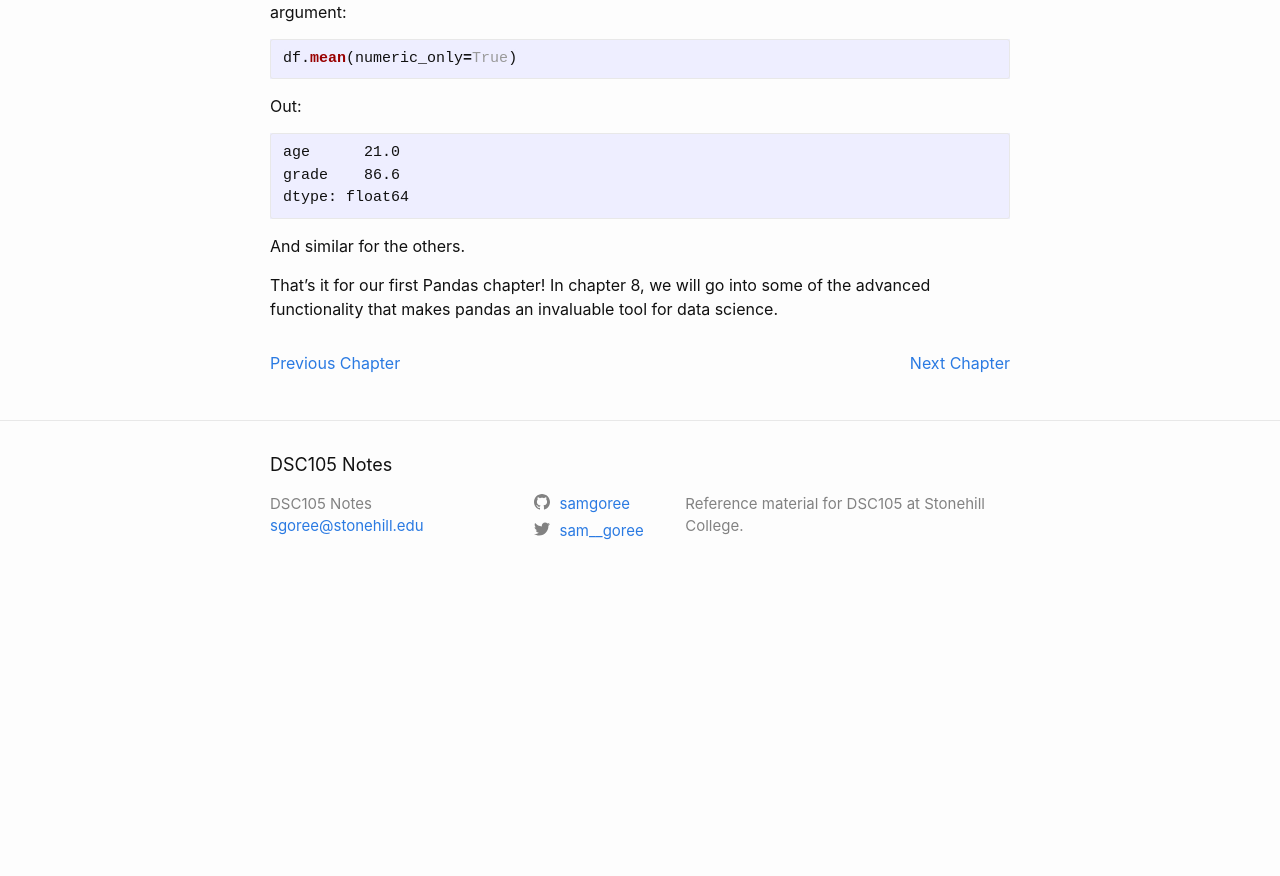
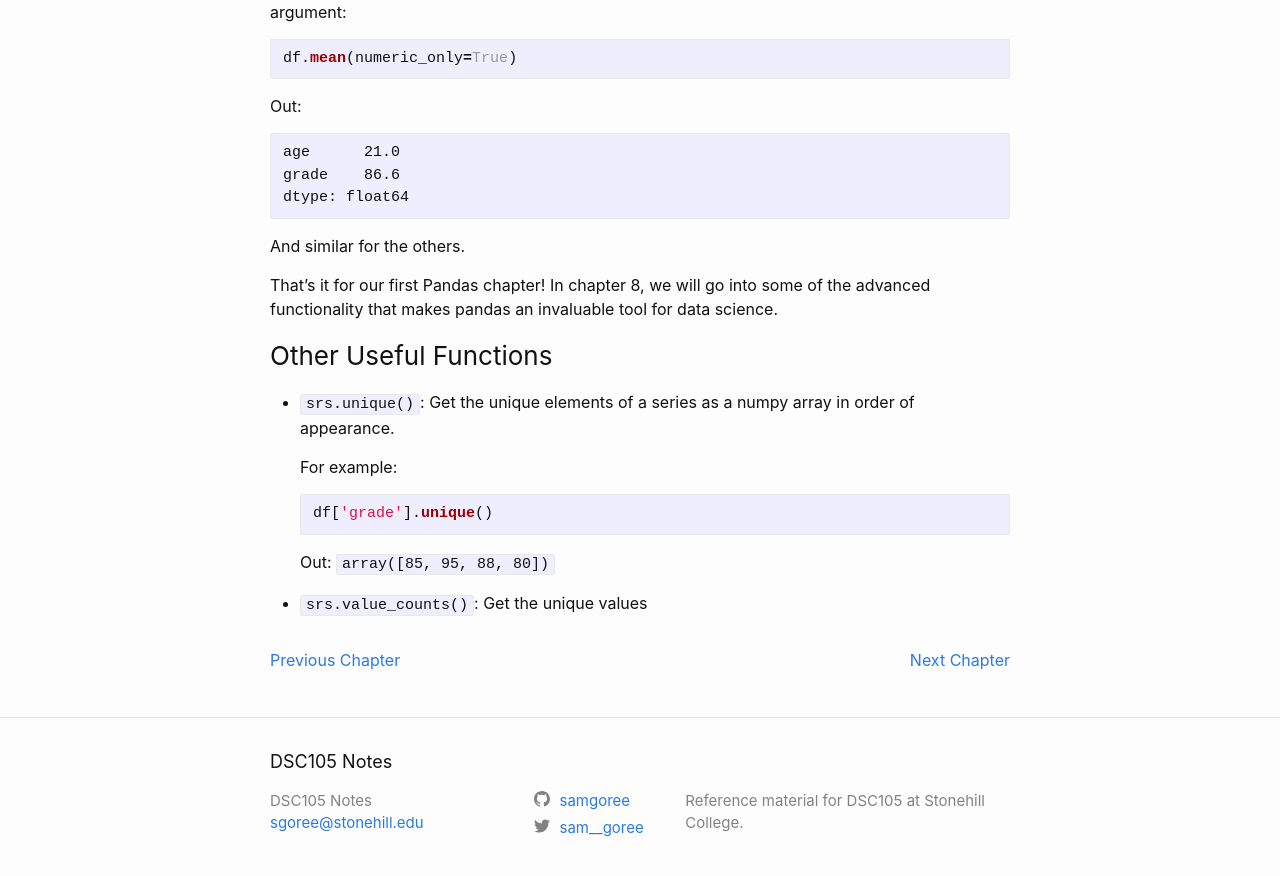
Before and after one commit to samgoree/data-science-notes, a Jekyll site: the page built from _chapters/Pandas.md, in a window 1280 px wide and 900 px high, scrolled down 14124 px. Shown: the top 876 px of the window. Built offline with Jekyll 4.4.1, drawn with Linux system fonts in a browser that asks for light colours; before the commit the page ends 14727 px from its top, so only the background shows below that.

Commit message:
desktop changes

````diff
--- a/_chapters/Pandas.md
+++ b/_chapters/Pandas.md
@@ -670,3 +670,17 @@ dtype: float64
 And similar for the others.
 
 That's it for our first Pandas chapter! In chapter {{site.chapter_advanced_pandas}}, we will go into some of the advanced functionality that makes pandas an invaluable tool for data science.
+
+### Other Useful Functions
+
+* `srs.unique()`: Get the unique elements of a series as a numpy array in order of appearance.
+
+  For example:
+
+  ```python
+  df['grade'].unique()
+  ```
+
+  Out: `array([85, 95, 88, 80])`
+
+* `srs.value_counts()`: Get the unique values
````
Also changed, not shown: _chapters/Numpy.md (+31 -1 lines), _chapters/python_basics.md (+1 -1 lines).
